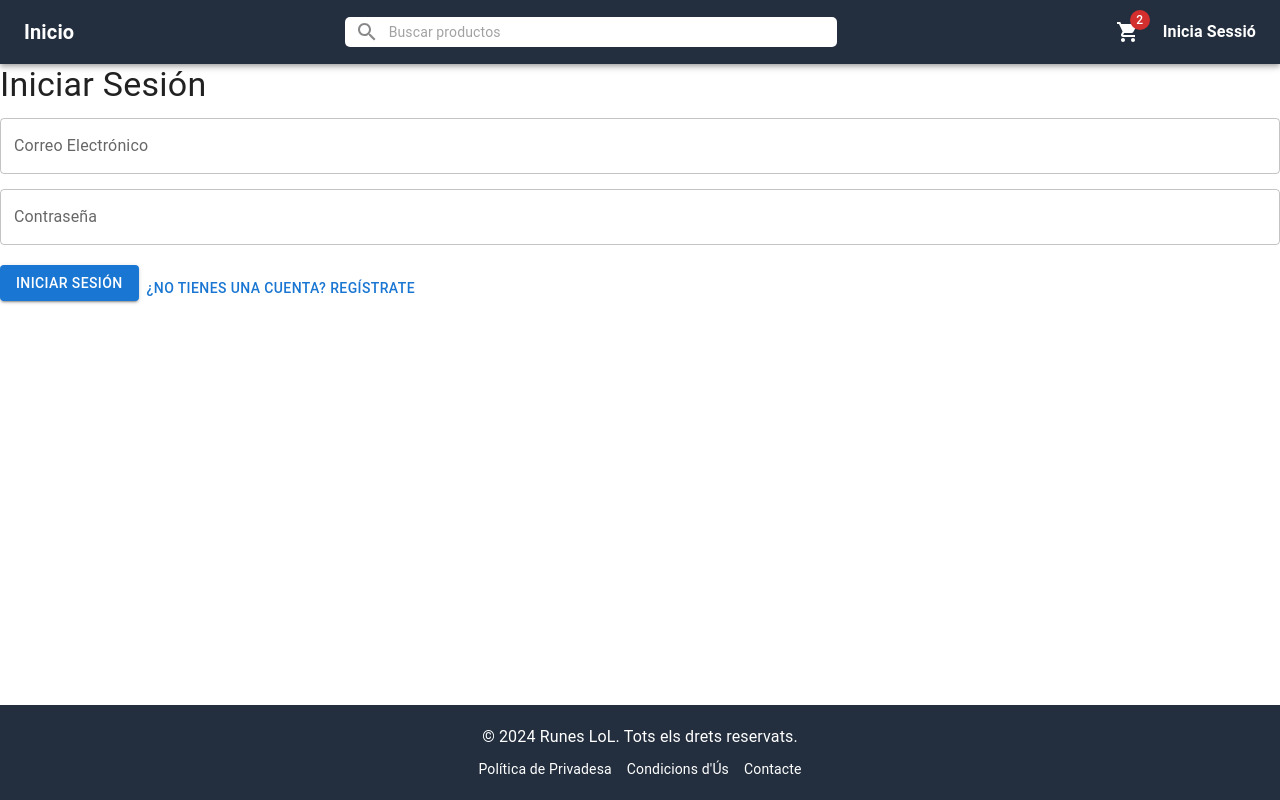
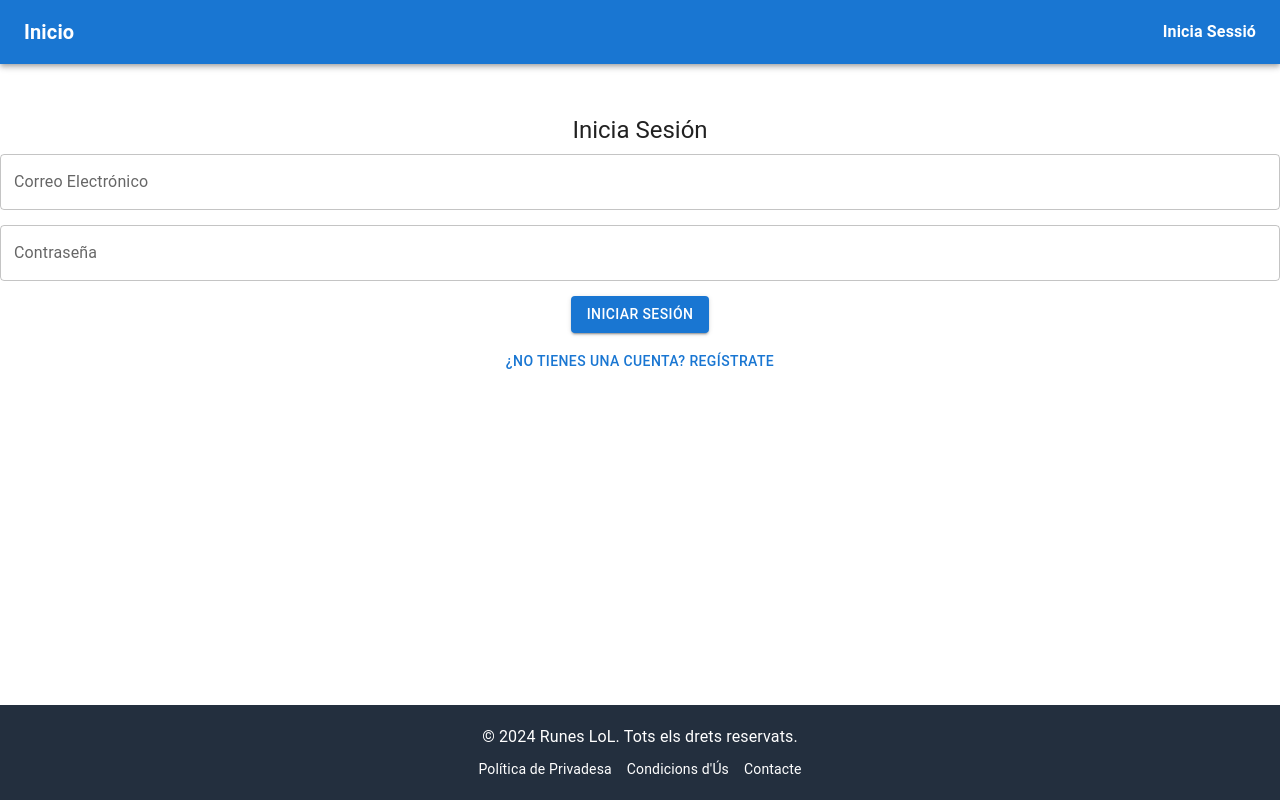
Before and after one commit to Teletubbiboy/projecte-lol, a React (Create React App) app: page /authentication in a window 1280 px wide. Built offline with nearby package versions, Linux system fonts and the light colour scheme; no server answers.

Commit message:
arreglos significativos en la autenticacion

```diff
--- a/src/components/Authentication.jsx
+++ b/src/components/Authentication.jsx
@@ -1,25 +1,57 @@
 import React, { useState } from "react";
-import { Box, TextField, Button, Typography } from "@mui/material";
+import { Box, TextField, Button, Typography, Alert } from "@mui/material";
+import { auth } from "../firebaseConfig";
+import { signInWithEmailAndPassword, createUserWithEmailAndPassword } from "firebase/auth";
+import { useNavigate } from "react-router-dom";
 
 const Authentication = () => {
-  const [isSignUp, setIsSignUp] = useState(false);
   const [email, setEmail] = useState("");
   const [password, setPassword] = useState("");
   const [confirmPassword, setConfirmPassword] = useState("");
+  const [isSignUp, setIsSignUp] = useState(false);
+  const [error, setError] = useState("");
+  const navigate = useNavigate();
 
-  const handleSignUp = () => {
-    // Lógica para registrarse
+  const handleSignIn = async () => {
+    try {
+      await signInWithEmailAndPassword(auth, email, password);
+      navigate("/");
+    } catch (error) {
+      setError(error.message);
+    }
   };
 
-  const handleSignIn = () => {
-    // Lógica para iniciar sesión
+  const handleSignUp = async () => {
+    if (password !== confirmPassword) {
+      setError("Las contraseñas no coinciden");
+      return;
+    }
+    try {
+      await createUserWithEmailAndPassword(auth, email, password);
+      navigate("/");
+    } catch (error) {
+      setError(error.message);
+    }
   };
 
   return (
-    <Box>
-      <Typography variant="h4" gutterBottom>
-        {isSignUp ? "Registrarse" : "Iniciar Sesión"}
+    <Box
+      sx={{
+        display: "flex",
+        flexDirection: "column",
+        alignItems: "center",
+        justifyContent: "center",
+        marginTop: "50px",
+      }}
+    >
+      <Typography variant="h5" gutterBottom>
+        {isSignUp ? "Registro" : "Inicia Sesión"}
       </Typography>
+      {error && (
+        <Alert severity="error" sx={{ marginBottom: "20px" }}>
+          {error}
+        </Alert>
+      )}
       <TextField
         label="Correo Electrónico"
         type="email"
--- a/src/components/BuildCreator.jsx
+++ b/src/components/BuildCreator.jsx
@@ -1,5 +1,5 @@
-import React, { useState } from "react";
-import { Box, TextField, Button, Typography } from "@mui/material";
+import React, { useState, useEffect } from "react";
+import { Box, TextField, Button, Typography, Grid, Card, CardMedia, CardContent } from "@mui/material";
 import { db } from "../firebaseConfig";
 import { collection, addDoc } from "firebase/firestore";
 import { useNavigate } from "react-router-dom";
@@ -8,8 +8,21 @@ import { auth } from "../firebaseConfig";
 const BuildCreator = () => {
   const [buildName, setBuildName] = useState("");
   const [description, setDescription] = useState("");
+  const [runes, setRunes] = useState([]);
+  const [selectedRunes, setSelectedRunes] = useState([]);
   const navigate = useNavigate();
   const user = auth.currentUser;
+
+  useEffect(() => {
+    // Fetch runes from API
+    const fetchRunes = async () => {
+      const response = await fetch("https://api.example.com/runes");
+      const data = await response.json();
+      setRunes(data);
+    };
+
+    fetchRunes();
+  }, []);
 
   const handleSaveBuild = async () => {
     if (user) {
@@ -17,17 +30,31 @@ const BuildCreator = () => {
         userId: user.uid,
         name: buildName,
         description,
+        runes: selectedRunes,
         createdAt: new Date(),
       });
       setBuildName("");
       setDescription("");
-      navigate("/");
+      setSelectedRunes([]);
+      navigate("/"); // Navegar a la página principal después de guardar la build
     }
   };
 
+  const handleRuneSelect = (rune) => {
+    setSelectedRunes((prevSelectedRunes) => {
+      if (prevSelectedRunes.includes(rune)) {
+        return prevSelectedRunes.filter((r) => r !== rune);
+      } else {
+        return [...prevSelectedRunes, rune];
+      }
+    });
+  };
+
   return (
-    <Box>
-      <Typography variant="h4">Crear Nueva Build</Typography>
+    <Box sx={{ padding: "20px" }}>
+      <Typography variant="h4" gutterBottom>
+        Crear Nueva Build de Runas
+      </Typography>
       <TextField
         label="Nombre de la Build"
         value={buildName}
@@ -42,7 +69,35 @@ const BuildCreator = () => {
         fullWidth
         sx={{ marginBottom: "15px" }}
       />
-      <Button variant="contained" color="primary" onClick={handleSaveBuild}>
+      <Typography variant="h5" gutterBottom>
+        Selecciona las Runas
+      </Typography>
+      <Grid container spacing={2}>
+        {runes.map((rune) => (
+          <Grid item xs={6} sm={4} md={3} key={rune.id}>
+            <Card
+              onClick={() => handleRuneSelect(rune)}
+              sx={{
+                cursor: "pointer",
+                border: selectedRunes.includes(rune) ? "2px solid blue" : "none",
+              }}
+            >
+              <CardMedia
+                component="img"
+                height="140"
+                image={rune.imageUrl}
+                alt={rune.name}
+              />
+              <CardContent>
+                <Typography variant="body2" color="text.secondary">
+                  {rune.name}
+                </Typography>
+              </CardContent>
+            </Card>
+          </Grid>
+        ))}
+      </Grid>
+      <Button variant="contained" color="primary" onClick={handleSaveBuild} sx={{ marginTop: "20px" }}>
         Guardar Build
       </Button>
     </Box>
--- a/src/components/Home.jsx
+++ b/src/components/Home.jsx
@@ -27,14 +27,14 @@ const Home = () => {
   };
 
   return (
-    <Box sx={{ padding: "20px" }}>
+    <Box sx={{ padding: "20px", textAlign: "center" }}>
       <Typography variant="h4" gutterBottom>
         Mis Builds
       </Typography>
       <Button variant="contained" color="primary" onClick={handleCreateBuild} sx={{ marginBottom: "20px" }}>
         Crear Nueva Build
       </Button>
-      <Grid container spacing={3}>
+      <Grid container spacing={3} justifyContent="center">
         {builds.map((build, index) => (
           <Grid item xs={12} sm={6} md={4} key={index}>
             <Card>
--- a/src/components/Navbar.jsx
+++ b/src/components/Navbar.jsx
@@ -1,62 +1,34 @@
-import React, { useEffect, useState } from "react";
-import {
-  AppBar,
-  Toolbar,
-  Typography,
-  InputBase,
-  IconButton,
-  Badge,
-  Link,
-  Button,
-} from "@mui/material";
-import { Search, ShoppingCart } from "@mui/icons-material";
-import { getAuth, signOut } from "firebase/auth";
-import { getFirestore, doc, getDoc } from "firebase/firestore";
+import React, { useState } from "react";
+import { AppBar, Toolbar, Typography, Button, Link, Menu, MenuItem } from "@mui/material";
+import { auth } from "../firebaseConfig";
+import { useNavigate } from "react-router-dom";
 
 const Navbar = () => {
-  const [isSeller, setIsSeller] = useState(false);
-  const [user, setUser] = useState(null);
+  const navigate = useNavigate();
+  const user = auth.currentUser;
+  const [anchorEl, setAnchorEl] = useState(null);
 
-  const auth = getAuth();
-  const db = getFirestore();
-
-  // Comprueba si el usuario tiene rol de vendedor
-  useEffect(() => {
-    const checkAuth = async () => {
-      const currentUser = auth.currentUser;
-      setUser(currentUser);
-
-      if (currentUser) {
-        try {
-          const userDoc = await getDoc(doc(db, "User", currentUser.uid));
-          if (userDoc.exists() && userDoc.data().role === "seller") {
-            setIsSeller(true);
-          } else {
-            setIsSeller(false);
-          }
-        } catch (error) {
-          console.error("Error accediendo al documento Firestore:", error);
-          setIsSeller(false);
-        }
-      }
+  const handleMenuOpen = (event) => {
+    setAnchorEl(event.currentTarget);
   };
 
-    auth.onAuthStateChanged(() => {
-      checkAuth();
-    });
-  }, [auth, db]);
+  const handleMenuClose = () => {
+    setAnchorEl(null);
+  };
 
-  // Cierra sesión
   const handleSignOut = async () => {
-    await signOut(auth);
-    setUser(null);
-    setIsSeller(false);
+    await auth.signOut();
+    navigate("/authentication");
+  };
+
+  const handleProfile = () => {
+    navigate("/profile");
+    handleMenuClose();
   };
 
   return (
-    <AppBar position="static" style={{ backgroundColor: "#232f3e" }}>
-      <Toolbar style={{ display: "flex", justifyContent: "space-between" }}>
-        {/* Logo */}
+    <AppBar position="static">
+      <Toolbar>
         <Typography variant="h6" style={{ fontWeight: "bold" }}>
           <Link
             href="/"
@@ -70,55 +42,25 @@ const Navbar = () => {
           </Link>
         </Typography>
 
-        {/* Barra de búsqueda */}
-        <div
-          style={{
-            display: "flex",
-            alignItems: "center",
-            backgroundColor: "#fff",
-            borderRadius: "5px",
-            padding: "0 10px",
-            width: "40%",
-          }}
-        >
-          <Search style={{ color: "#888" }} />
-          <InputBase
-            placeholder="Buscar productos"
-            style={{
-              marginLeft: "10px",
-              flex: 1,
-              fontSize: "14px",
-            }}
-          />
-        </div>
-
-        {/* Íconos y enlaces */}
-        <div style={{ display: "flex", alignItems: "center", gap: "15px" }}>
-          {isSeller && (
-            <Link
-              href="/admin-dashboard"
-              style={{
-                color: "white",
-                textDecoration: "none",
-                fontWeight: "bold",
-              }}
-            >
-              Tauler de Venedor
-            </Link>
-          )}
-          <IconButton color="inherit">
-            <Badge badgeContent={2} color="error">
-              <ShoppingCart />
-            </Badge>
-          </IconButton>
+        <div style={{ display: "flex", alignItems: "center", gap: "15px", marginLeft: "auto" }}>
           {user ? (
+            <>
               <Button
                 color="inherit"
-              onClick={handleSignOut}
+                onClick={handleMenuOpen}
                 style={{ fontWeight: "bold" }}
               >
-              Tanca Sessió
+                {user.displayName || user.email}
               </Button>
+              <Menu
+                anchorEl={anchorEl}
+                open={Boolean(anchorEl)}
+                onClose={handleMenuClose}
+              >
+                <MenuItem onClick={handleProfile}>Perfil</MenuItem>
+                <MenuItem onClick={handleSignOut}>Cerrar Sesión</MenuItem>
+              </Menu>
+            </>
           ) : (
             <Link
               href="/authentication"
```
Also changed, not shown: src/components/ChampionSearch.jsx (deleted, +0 -31 lines). Lines whose indentation alone changed are shown as unchanged.
